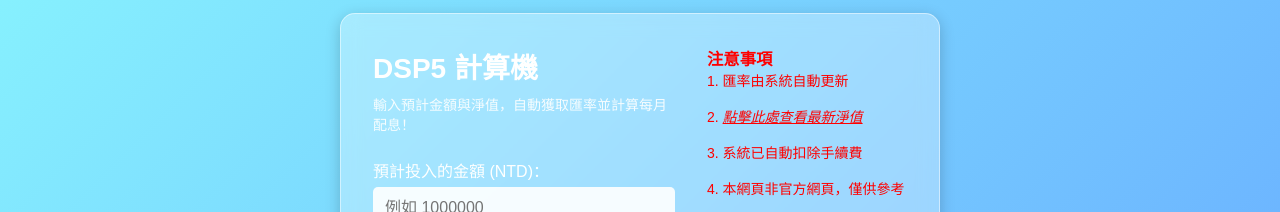
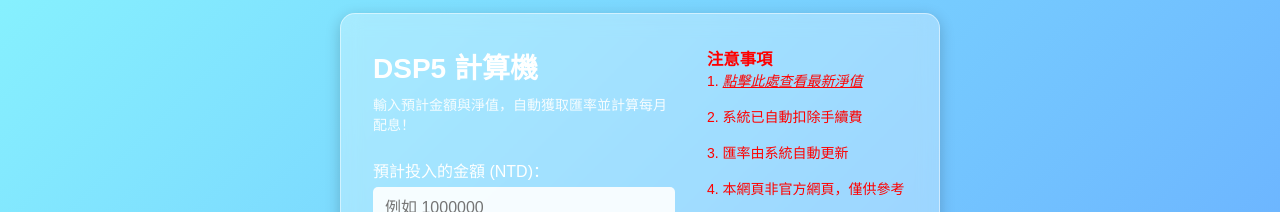
Before and after one commit to kevinyicheng/DSP5, a plain HTML site: page index.html in a window 1280 px wide. Shown: the part 175-387 px from the top of the page. Drawn offline with Linux system fonts and the light colour scheme.

Commit message:
index.html

```diff
--- a/index.html
+++ b/index.html
@@ -209,9 +209,9 @@
         <div class="right-section">
             <h3>注意事項</h3>
             <ul class="notes-list">
-                <li>1. 匯率由系統自動更新<span id="exchangeRateInfo"></span></li>
-                <li>2. <a href="https://invest.fubonlife.com.tw/w/wb/wb02.djhtm?a=TLZ64-DSP5" target="_blank">點擊此處查看最新淨值</a></li>
-                <li>3. 系統已自動扣除手續費</li>
+                <li>1. <a href="https://invest.fubonlife.com.tw/w/wb/wb02.djhtm?a=TLZ64-DSP5" target="_blank">點擊此處查看最新淨值</a></li>
+                <li>2. 系統已自動扣除手續費</li>
+                <li>3. 匯率由系統自動更新<span id="exchangeRateInfo"></span></li>
                 <li>4. 本網頁非官方網頁，僅供參考</li>
             </ul>
         </div>
```
